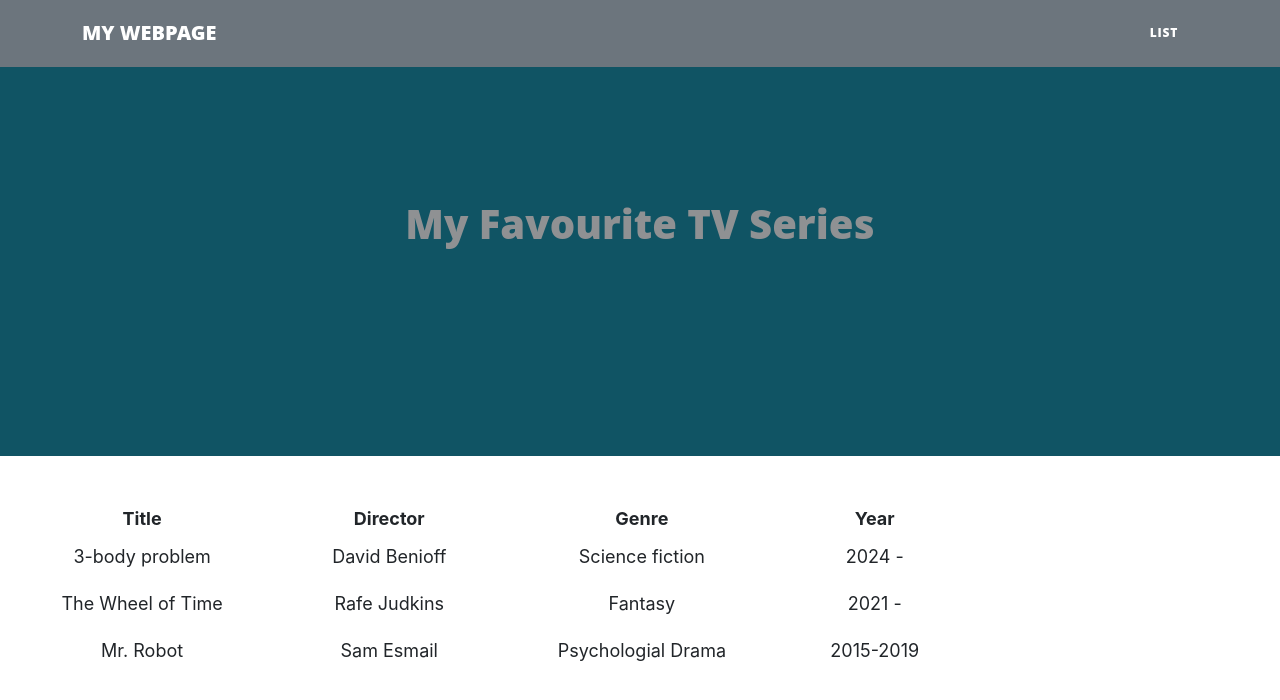
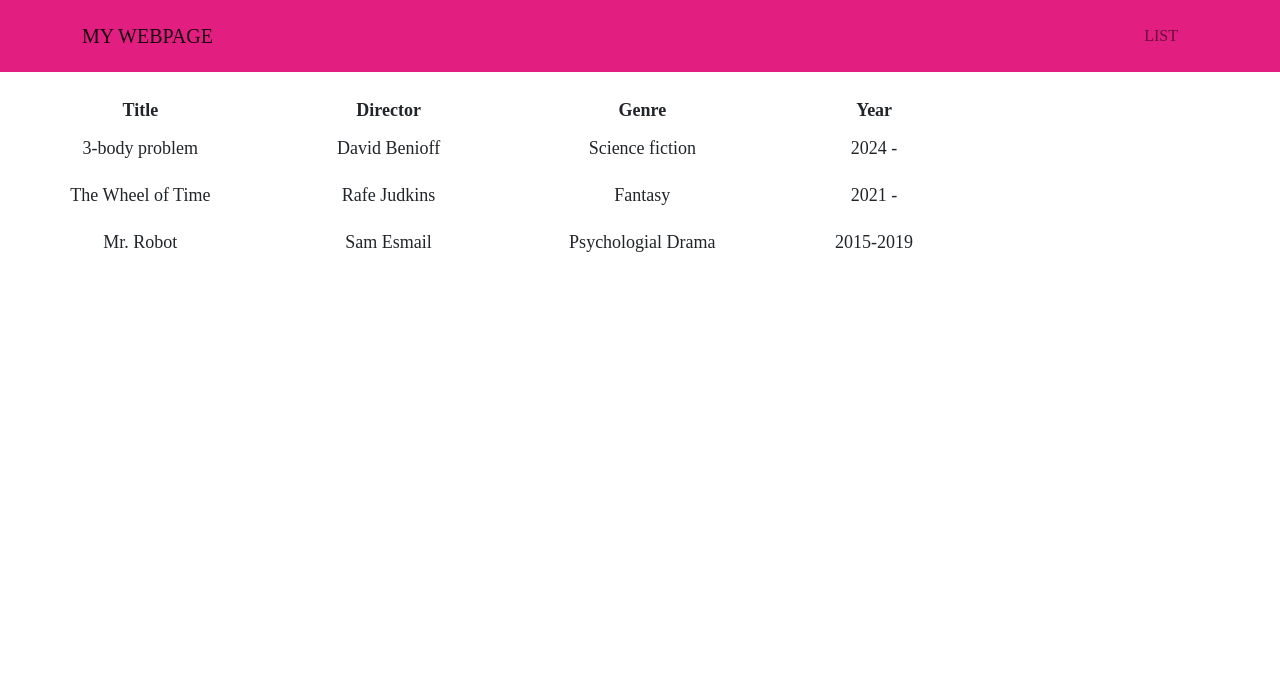
Before and after one commit to vera-lovelace/vera-lovelace.github.io, a plain HTML site: page list.html in a window 1280 px wide. Drawn offline with Linux system fonts and the light colour scheme.

Commit message:
Style change

```diff
--- a/list.html
+++ b/list.html
@@ -1,7 +1,7 @@
 <!DOCTYPE HTML>
 <html>
     <header>
-        <link rel="stylesheet" href="style3.css">
+        <link rel="stylesheet" href="style-violet.css">
         <link rel="stylesheet" href="table_style.css">
         <title>Adrienn's Favorite Series </title>
     </header>
```
